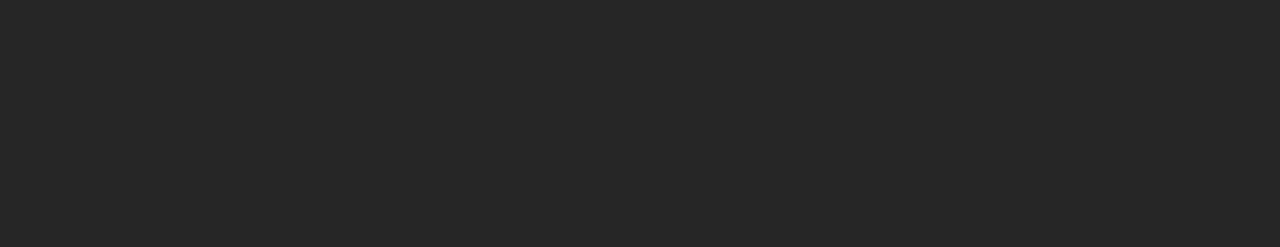
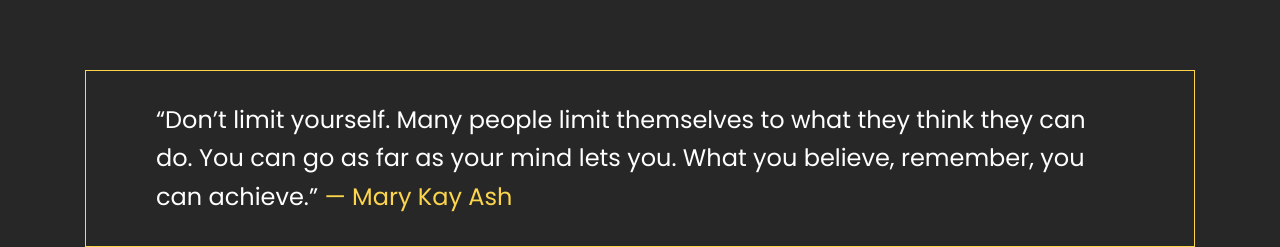
Before and after one commit to LuckyFoxCode/dubai-realty, a React (Vite) app: page / in a window 1280 px wide. Shown: the part 1229-1476 px from the top of the page. Before the commit the page ends 1204 px from the top, so only its background shows below. Built offline with nearby package versions, Linux system fonts and the light colour scheme.

Commit message:
:sparkles: Add HomeQuetes component.

```diff
--- /dev/null
+++ b/src/components/home/HomeQuotes/HomeQuotes.module.scss
@@ -0,0 +1,48 @@
+@import 'styles';
+
+.Quotes {
+  margin-bottom: 40px;
+  @include paddingX;
+  @include media($SCREEN_TABLET_SMALL) {
+    margin-bottom: 70px;
+  }
+  @include media($SCREEN_HD) {
+    padding: 0;
+  }
+
+  &__wrapper {
+    width: 100%;
+    max-width: 1110px;
+    border: 1px solid $YELLOW;
+    padding: 20px;
+    margin: 0 auto;
+    @include media($SCREEN_TABLET_SMALL) {
+      padding: 30px 60px;
+    }
+    @include media($SCREEN_DESKTOP) {
+      padding: 30px 70px;
+    }
+    @include media($SCREEN_RETINA) {
+      padding: 30px 30px;
+    }
+
+    &_text {
+      font-family: $SECOND_FONT;
+      @include text(16px, 400, _);
+      line-height: 160%;
+      @include media($SCREEN_TABLET_SMALL) {
+        font-size: 18px;
+      }
+      @include media($SCREEN_DESKTOP) {
+        font-size: 24px;
+      }
+      @include media($SCREEN_RETINA) {
+        font-size: 36px;
+      }
+
+      span {
+        color: $YELLOW;
+      }
+    }
+  }
+}
--- /dev/null
+++ b/src/components/home/HomeQuotes/HomeQuotes.tsx
@@ -0,0 +1,16 @@
+import { FC } from 'react';
+import styles from './HomeQuotes.module.scss';
+
+export const HomeQuotes: FC = () => {
+  return (
+    <section className={styles.Quotes}>
+      <div className={styles.Quotes__wrapper}>
+        <p className={styles.Quotes__wrapper_text}>
+          “Don’t limit yourself. Many people limit themselves to what they think they can do. You
+          can go as far as your mind lets you. What you believe, remember, you can achieve.”{' '}
+          <span>— Mary Kay Ash</span>
+        </p>
+      </div>
+    </section>
+  );
+};
--- /dev/null
+++ b/src/components/home/HomeQuotes/index.ts
@@ -0,0 +1 @@
+export * from './HomeQuotes';
--- a/src/components/home/index.ts
+++ b/src/components/home/index.ts
@@ -1,2 +1,3 @@
 export * from './HomeOurExpertise/';
+export * from './HomeQuotes/';
 export * from './HomeVideo/';
--- a/src/pages/HomePage/HomePage.tsx
+++ b/src/pages/HomePage/HomePage.tsx
@@ -1,4 +1,4 @@
-import { HomeOurExpertise, HomeVideo } from 'components/home';
+import { HomeOurExpertise, HomeQuotes, HomeVideo } from 'components/home';
 import { FC } from 'react';
 
 export const HomePage: FC = () => {
@@ -6,6 +6,7 @@
     <main>
       <HomeOurExpertise />
       <HomeVideo />
+      <HomeQuotes />
     </main>
   );
 };
```
Also changed, not shown: src/components/index.ts (added).
